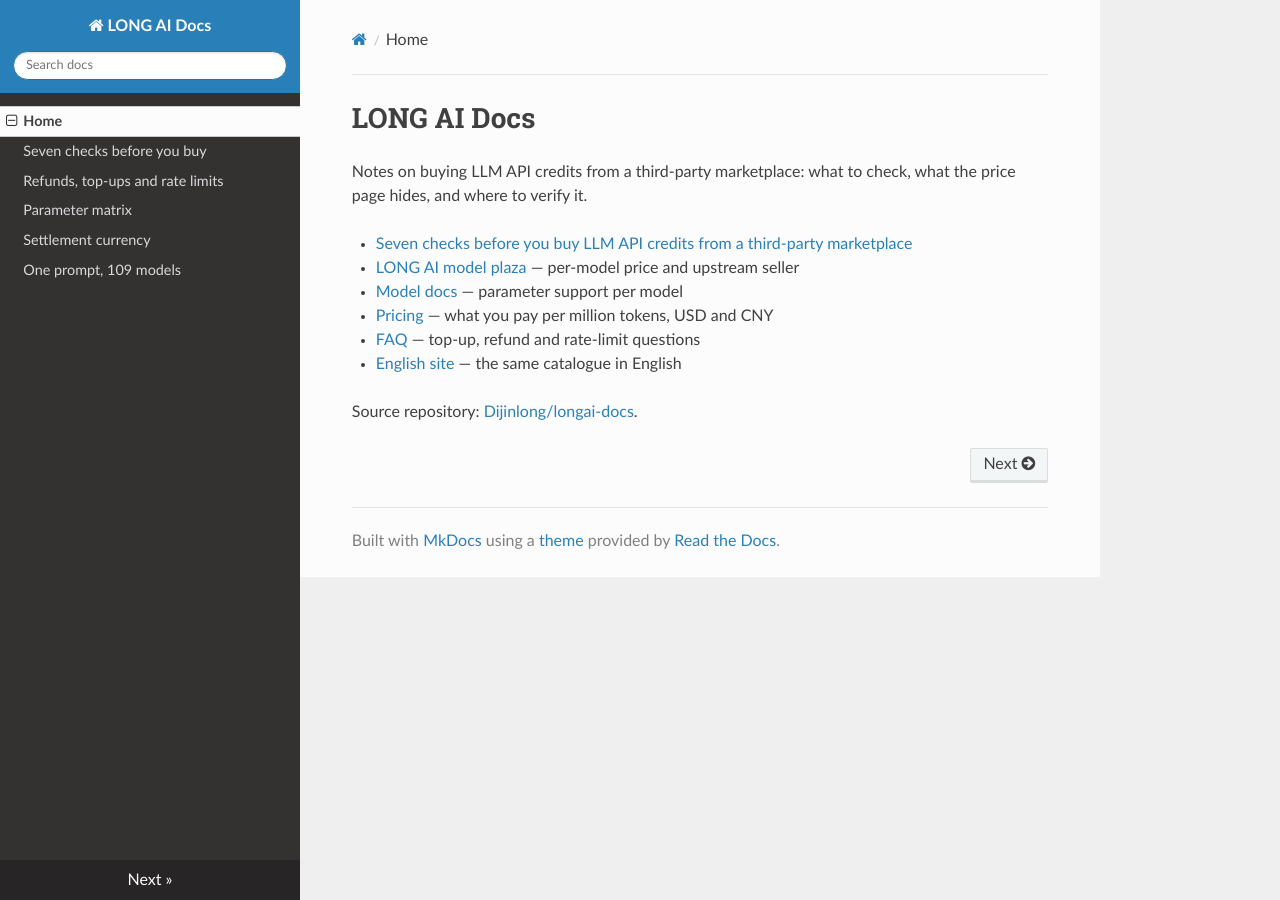
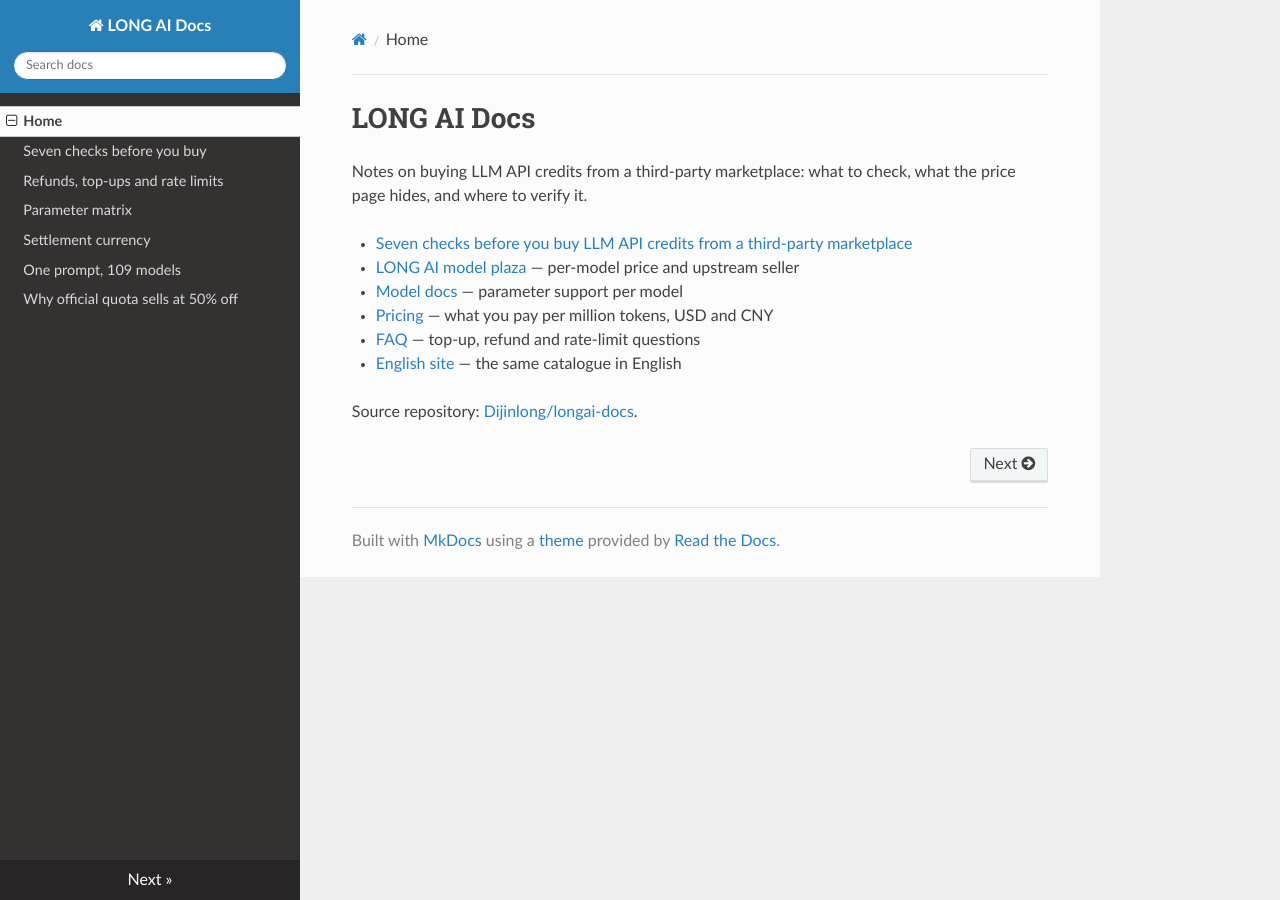
Before and after one commit to Dijinlong/longai-docs, an MkDocs documentation site: the page built from docs/index.md, in a window 1280 px wide. Built offline with MkDocs 1.6.1, drawn with Linux system fonts in a browser that asks for light colours; nearby versions of some CDN libraries.

Commit message:
add nav entry

```diff
--- a/mkdocs.yml
+++ b/mkdocs.yml
@@ -10,3 +10,4 @@ nav:
   - Parameter matrix: model-parameter-matrix.md
   - Settlement currency: settlement-currency.md
   - One prompt, 109 models: one-prompt-109-models.md
+  - Why official quota sells at 50% off: quota-50-off-idle-capacity.md
```
